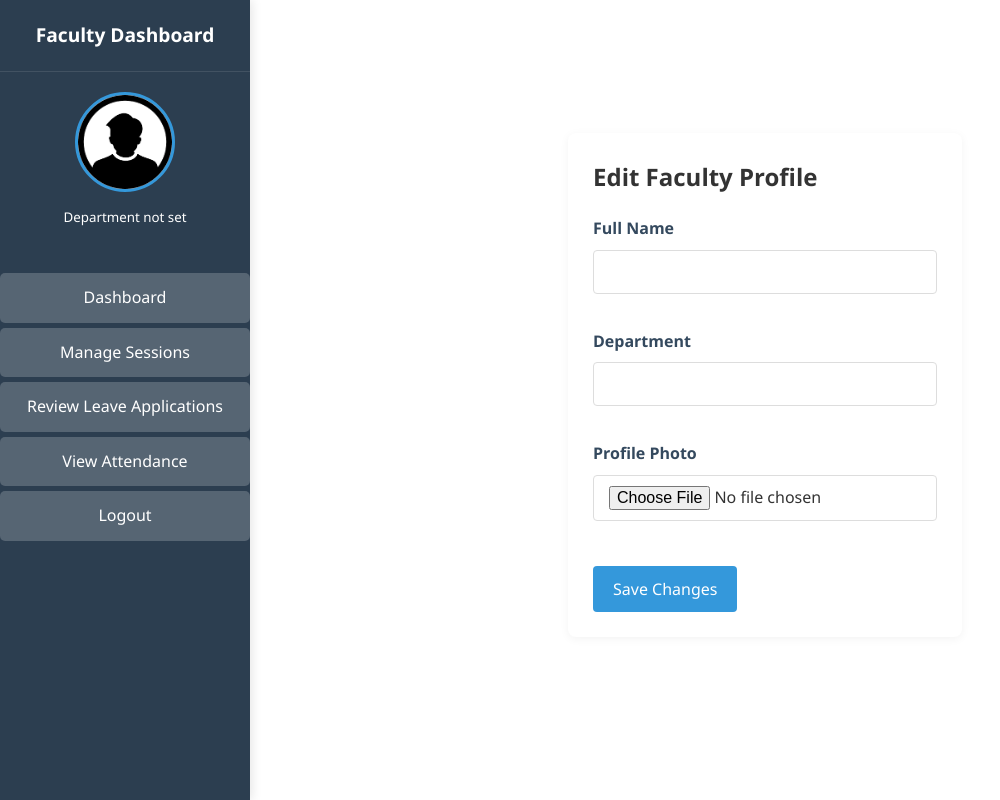
After one commit to Devanand-Binil/DBMS, a PHP site: page /faculty_viewprofile.php in a window 1280 px wide. The commit adds this page. Shown: the whole page, without its empty margins (0-1000 px from the left). Run offline with PHP 8.4, Linux system fonts and the light colour scheme; a user stored in the database is signed in; data comes from the database, SQL or seed files in the repository; data that the repository does not hold is empty.

Commit message:
added profile view for faculty

```diff
--- a/faculty_dashboard.php
+++ b/faculty_dashboard.php
@@ -195,6 +195,7 @@ if ($facultyResult->num_rows > 0) {
             <p>Faculty ID: <?= htmlspecialchars($rollno) ?></p>
         </div>
         <ul class="sidebar-menu">
+            <li><a href="faculty_viewprofile.php">View profile</a></li>
             <li><a href="faculty_dashboard.php" class="active">Dashboard</a></li>
             <li><a href="faculty_manage_sessions.php">Manage Sessions</a></li>
             <li><a href="faculty_leave_review.php">Review Leave Applications</a></li>
--- a/faculty_leave_review.php
+++ b/faculty_leave_review.php
@@ -244,6 +244,7 @@ if ($_SERVER['REQUEST_METHOD'] == 'POST') {
             </div>
             <ul class="sidebar-menu">
                 <li><a href="faculty_dashboard.php">Dashboard</a></li>
+                <li><a href="faculty_viewprofile.php">View profile</a></li>
                 <li><a href="faculty_manage_sessions.php">Manage Sessions</a></li>
                 <li><a href="faculty_leave_review.php" class="active">Review Leave Applications</a></li>
                 <li><a href="faculty_view_attendance.php">View Attendance</a></li>
--- a/faculty_manage_sessions.php
+++ b/faculty_manage_sessions.php
@@ -339,6 +339,7 @@ if (!$sessions) {
             </div>
             <ul class="sidebar-menu">
             <li><a href="faculty_dashboard.php" class="active">Dashboard</a></li>
+            <li><a href="faculty_viewprofile.php">View profile</a></li>
             <!-- <li><a href="faculty_manage_sessions.php">Manage Sessions</a></li> -->
             <li><a href="faculty_leave_review.php">Review Leave Applications</a></li>
             <li><a href="faculty_view_attendance.php">View Attendance</a></li>
--- a/faculty_view_attendance.php
+++ b/faculty_view_attendance.php
@@ -295,6 +295,7 @@ if (isset($_POST['download_excel'])) {
             </div>
             <ul class="sidebar-menu">
                 <li><a href="faculty_dashboard.php">Dashboard</a></li>
+                <li><a href="faculty_viewprofile.php">View profile</a></li>
                 <li><a href="faculty_manage_sessions.php">Manage Sessions</a></li>
                 <li><a href="faculty_leave_review.php">Review Leave Applications</a></li>
                 <!-- <li><a href="faculty_view_attendance.php" class="active">View Attendance</a></li> -->
--- /dev/null
+++ b/faculty_viewprofile.php
@@ -0,0 +1,369 @@
+<?php
+
+session_start();
+
+// // Verify session and role
+// if (!isset($_SESSION['role']) || $_SESSION['role'] !== 'faculty') {
+//     header('Location: index.php');
+//     exit;
+// }
+
+require 'db.php';
+if ($conn->connect_error) {
+    die("Database connection failed: " . $conn->connect_error);
+}
+
+$rollno = $_SESSION['user'];
+$faculty = $conn->query("SELECT * FROM faculty WHERE rollno='$rollno'")->fetch_assoc();
+
+if ($_SERVER['REQUEST_METHOD'] == 'POST') {
+    try {
+        // Validate inputs
+        if (empty($_POST['name'])) {
+            throw new Exception("Name is required");
+        }
+
+        $name = $conn->real_escape_string($_POST['name']);
+        $department = $conn->real_escape_string($_POST['department']);
+        $relativePath = $faculty['profile_photo'] ?? 'uploads/default.png';
+
+        // Handle file upload only if a file was actually uploaded
+        if (isset($_FILES['photo']) && $_FILES['photo']['error'] === UPLOAD_ERR_OK) {
+            $uploadsDir = __DIR__ . '/uploads/';
+
+            // Create directory if it doesn't exist
+            if (!is_dir($uploadsDir)) {
+                if (!mkdir($uploadsDir, 0755, true)) {
+                    throw new Exception("Could not create upload directory");
+                }
+            }
+
+
+
+            // Validate file type
+            $allowedTypes = ['image/jpeg', 'image/png', 'image/gif'];
+            $fileInfo = finfo_open(FILEINFO_MIME_TYPE);
+            $mime = finfo_file($fileInfo, $_FILES['photo']['tmp_name']);
+            finfo_close($fileInfo);
+
+            if (!in_array($mime, $allowedTypes)) {
+                throw new Exception("Invalid file type. Only JPG, PNG, and GIF are allowed.");
+            }
+
+            // Validate file size
+            if ($_FILES['photo']['size'] > 2000000) { // 2MB
+                throw new Exception("File too large. Maximum size is 2MB.");
+            }
+
+            // Generate unique filename
+            $extension = strtolower(pathinfo($_FILES['photo']['name'], PATHINFO_EXTENSION));
+            // $extension = strtolower(pathinfo($_FILES['photo']['name'], PATHINFO_EXTENSION);
+            $filename = time() . '_' . uniqid() . '.' . $extension;
+            $targetPath = $uploadsDir . $filename;
+
+            // Move uploaded file
+            if (move_uploaded_file($_FILES['photo']['tmp_name'], $targetPath)) {
+                $relativePath = "uploads/" . $filename;
+
+                // Delete old file if it exists and it's not the default
+                if (!empty($faculty['profile_photo']) &&
+                    $faculty['profile_photo'] !== 'uploads/default.png' &&
+                    file_exists(__DIR__ . '/' . $faculty['profile_photo'])) {
+                    @unlink(__DIR__ . '/' . $faculty['profile_photo']);
+                }
+            } else {
+                throw new Exception("Failed to move uploaded file. Check permissions.");
+            }
+        }
+
+        // Use prepared statement to prevent SQL injection
+        $stmt = $conn->prepare("UPDATE faculty SET name=?, department=?, profile_photo=? WHERE rollno=?");
+        if (!$stmt) {
+            throw new Exception("Prepare failed: " . $conn->error);
+        }
+
+        $stmt->bind_param("ssss", $name, $department, $relativePath, $rollno);
+
+        if (!$stmt->execute()) {
+            throw new Exception("Database error: " . $stmt->error);
+        }
+
+        $_SESSION['success'] = "Profile updated successfully!";
+        header('Location: faculty_viewprofile.php');
+        exit;
+
+    } catch (Exception $e) {
+        $_SESSION['error'] = "Error: " . $e->getMessage();
+        header('Location: faculty_viewprofile.php');
+        exit;
+    }
+}
+?>
+
+<!DOCTYPE html>
+<html lang="en">
+<head>
+    <title>Faculty Profile</title>
+    <link rel="stylesheet" href="css/styles.css">
+    <style>
+        /* [Previous CSS content remains exactly the same] */
+        :root {
+            --primary: #2c3e50;
+            --secondary: #3498db;
+            --light: #ecf0f1;
+            --dark: #34495e;
+            --success: #2ecc71;
+            --danger: #e74c3c;
+        }
+
+        * {
+            box-sizing: border-box;
+            margin: 0;
+            padding: 0;
+            font-family: 'Segoe UI', Tahoma, Geneva, Verdana, sans-serif;
+        }
+
+        body {
+            background-color: #f5f7fa;
+            color: #333;
+            line-height: 1.6;
+        }
+
+        .dashboard-container {
+            display: flex;
+            min-height: 100vh;
+        }
+
+        .sidebar {
+            width: 250px;
+            background-color: var(--primary);
+            color: white;
+            padding: 20px 0;
+            position: fixed;
+            height: 100%;
+            box-shadow: 2px 0 10px rgba(0, 0, 0, 0.1);
+        }
+
+        .sidebar-header {
+            padding: 0 20px 20px;
+            text-align: center;
+            border-bottom: 1px solid rgba(255, 255, 255, 0.1);
+        }
+
+        .sidebar-profile {
+            display: flex;
+            flex-direction: column;
+            align-items: center;
+            padding: 20px;
+            margin-bottom: 20px;
+            text-align: center;
+        }
+
+        .profile-photo {
+            width: 100px;
+            height: 100px;
+            border-radius: 50%;
+            object-fit: cover;
+            margin-bottom: 15px;
+            border: 3px solid var(--secondary);
+        }
+
+        .sidebar-menu {
+            list-style: none;
+            padding: 0;
+        }
+
+        .sidebar-menu a {
+            display: block;
+            color: white;
+            text-decoration: none;
+            padding: 12px 20px;
+            transition: all 0.3s;
+        }
+
+        .sidebar-menu a:hover,
+        .sidebar-menu a.active {
+            background-color: rgba(255, 255, 255, 0.1);
+            border-left: 3px solid var(--secondary);
+        }
+
+        .main-content {
+            margin-left: 250px;
+            padding: 30px;
+            width: calc(100% - 250px);
+        }
+
+        .card {
+            background: white;
+            border-radius: 8px;
+            box-shadow: 0 2px 10px rgba(0, 0, 0, 0.05);
+            padding: 25px;
+            margin-bottom: 30px;
+            max-width: 800px;
+        }
+
+        h1, h2, h3 {
+            /* color: var(--primary); */
+            margin-bottom: 20px;
+        }
+
+        .form-group {
+            margin-bottom: 20px;
+        }
+
+        label {
+            display: block;
+            margin-bottom: 8px;
+            font-weight: 600;
+            color: var(--dark);
+        }
+
+        input[type="text"],
+        input[type="file"] {
+            width: 100%;
+            padding: 10px 15px;
+            border: 1px solid #ddd;
+            border-radius: 4px;
+            font-size: 16px;
+            margin-bottom: 15px;
+        }
+
+        button {
+            background-color: var(--secondary);
+            color: white;
+            border: none;
+            padding: 12px 20px;
+            border-radius: 4px;
+            cursor: pointer;
+            font-size: 16px;
+            transition: background 0.3s;
+            margin-top: 10px;
+        }
+
+        button:hover {
+            background-color: #2980b9;
+        }
+
+        .profile-photo-preview {
+            width: 150px;
+            height: 150px;
+            border-radius: 8px;
+            object-fit: cover;
+            margin: 15px 0;
+            border: 2px solid var(--secondary);
+            display: block;
+        }
+
+        .current-photo-label {
+            display: block;
+            margin-top: -10px;
+            margin-bottom: 15px;
+            color: #666;
+            font-size: 14px;
+        }
+
+        .alert {
+            padding: 15px;
+            border-radius: 5px;
+            margin-bottom: 20px;
+        }
+
+        .alert-success {
+            background-color: #d4edda;
+            color: #155724;
+            border: 1px solid #c3e6cb;
+        }
+
+        .alert-danger {
+            background-color: #f8d7da;
+            color: #721c24;
+            border: 1px solid #f5c6cb;
+        }
+
+        @media (max-width: 768px) {
+            .dashboard-container {
+                flex-direction: column;
+            }
+            .sidebar {
+                width: 100%;
+                position: relative;
+                height: auto;
+            }
+            .main-content {
+                margin-left: 0;
+                width: 100%;
+                padding: 20px;
+            }
+        }
+
+    </style>
+</head>
+<body>
+
+<div class="dashboard-container">
+    <!-- Sidebar -->
+    <div class="sidebar">
+        <div class="sidebar-header">
+            <h3>Faculty Dashboard</h3>
+        </div>
+
+        <div class="sidebar-profile">
+            <img src="<?= htmlspecialchars($faculty['profile_photo'] ?? 'uploads/default.png') ?>" class="profile-photo" alt="Profile">
+            <h4><?= htmlspecialchars($faculty['name']) ?></h4>
+            <small><?= htmlspecialchars($faculty['department'] ?? 'Department not set') ?></small>
+        </div>
+
+        <ul class="sidebar-menu">
+            <li><a href="faculty_dashboard.php">Dashboard</a></li>
+            <li><a href="faculty_manage_sessions.php">Manage Sessions</a></li>
+            <li><a href="faculty_leave_review.php">Review Leave Applications</a></li>
+            <li><a href="faculty_view_attendance.php">View Attendance</a></li>
+            <!-- <li><a href="faculty_profile.php" class="active">My Profile</a></li> -->
+            <li><a href="logout.php">Logout</a></li>
+        </ul>
+    </div>
+
+    <!-- Main Content -->
+    <div class="main-content">
+        <div class="card">
+            <h2>Edit Faculty Profile</h2>
+
+            <?php if (isset($_SESSION['error'])): ?>
+                <div class="alert alert-danger"><?= htmlspecialchars($_SESSION['error']) ?></div>
+                <?php unset($_SESSION['error']); ?>
+            <?php endif; ?>
+
+            <?php if (isset($_SESSION['success'])): ?>
+                <div class="alert alert-success"><?= htmlspecialchars($_SESSION['success']) ?></div>
+                <?php unset($_SESSION['success']); ?>
+            <?php endif; ?>
+
+            <form method="POST" enctype="multipart/form-data">
+                <div class="form-group">
+                    <label for="name">Full Name</label>
+                    <input type="text" id="name" name="name" value="<?= htmlspecialchars($faculty['name']) ?>" required>
+                </div>
+
+                <div class="form-group">
+                    <label for="department">Department</label>
+                    <input type="text" id="department" name="department" value="<?= htmlspecialchars($faculty['department'] ?? '') ?>">
+                </div>
+
+                <div class="form-group">
+                    <label for="photo">Profile Photo</label>
+                    <input type="file" id="photo" name="photo" accept="image/jpeg, image/png, image/gif">
+
+                    <?php if (!empty($faculty['profile_photo'])): ?>
+                        <img src="<?= htmlspecialchars($faculty['profile_photo']) ?>" class="profile-photo-preview">
+                        <span class="current-photo-label">Current photo</span>
+                    <?php endif; ?>
+                </div>
+
+                <button type="submit">Save Changes</button>
+            </form>
+        </div>
+    </div>
+</div>
+
+</body>
+</html>
```
Also changed, not shown: uploads/1743245687_67e7d1776fbcd.png (added).
